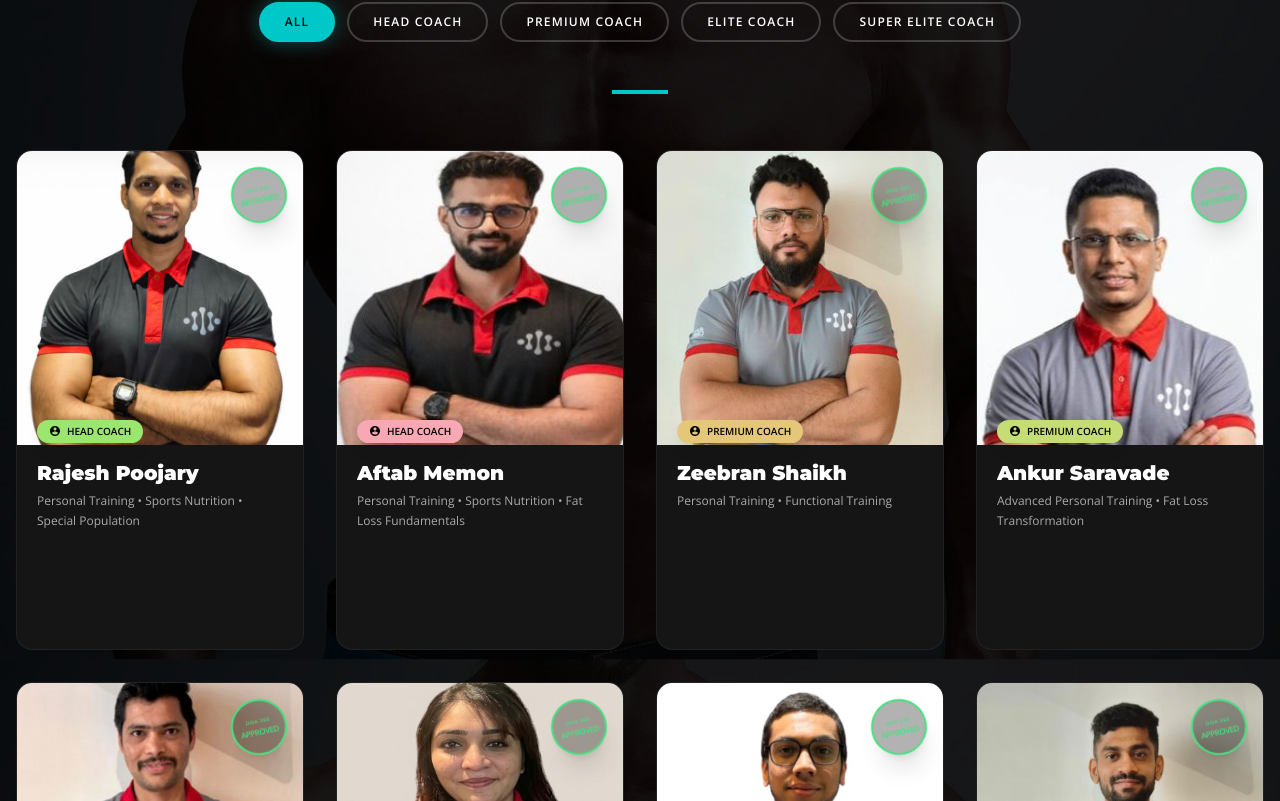
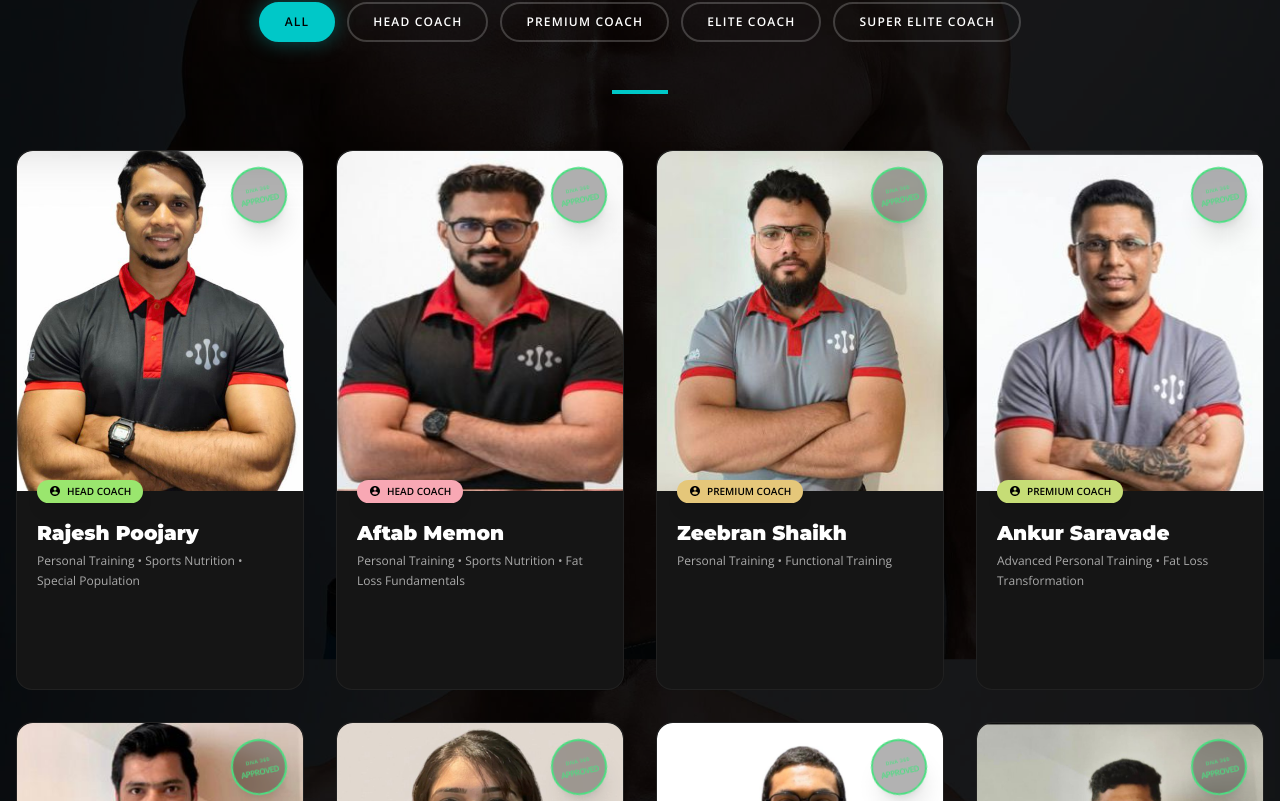
Before and after one commit to ke7innnn/dna360, a Next.js app: page /trainers in a window 1280 px wide. Shown: the part 699-1500 px from the top of the page. Built offline with nearby package versions, Linux system fonts and the light colour scheme.

Commit message:
style: adjusted trainer cards to show full physique without bottom cropping

```diff
--- a/app/trainers/page.tsx
+++ b/app/trainers/page.tsx
@@ -116,7 +116,7 @@ export default function TrainersPage() {
                 const pillColor = pillColors[index % pillColors.length];
 
                 return (
-                  <motion.div key={trainer.slug} variants={fadeUp} className="h-[500px] perspective-1000 group">
+                  <motion.div key={trainer.slug} variants={fadeUp} className="h-[540px] perspective-1000 group">
                     <div className="relative w-full h-full transform-style-3d cursor-pointer">
 
                       {/* FRONT — New Design */}
@@ -124,11 +124,11 @@ export default function TrainersPage() {
                         className="absolute inset-0 w-full h-full backface-hidden flip-front overflow-hidden bg-[#151515] rounded-2xl flex flex-col border border-white/5"
                       >
                         {/* Image Section */}
-                        <div className="relative h-[280px] w-full shrink-0 bg-[#222]">
+                        <div className="relative h-[340px] w-full shrink-0 bg-[#222]">
                           <img
                             src={trainer.imageMain}
                             alt={trainer.name}
-                            className="w-full h-full object-cover object-top rounded-t-2xl scale-110"
+                            className="w-full h-full object-cover object-top rounded-t-2xl transition-transform duration-500 group-hover:scale-105"
                           />
                           {/* Certified Badge */}
                           <div className="absolute top-4 right-4 w-14 h-14 border-[2px] border-[#4ade80] rounded-full flex flex-col items-center justify-center -rotate-12 bg-black/30 backdrop-blur-sm shadow-xl">
@@ -167,7 +167,7 @@ export default function TrainersPage() {
                         <img
                           src={trainer.imageMain}
                           alt={trainer.name}
-                          className="w-full h-full object-cover object-top scale-110"
+                          className="w-full h-full object-cover object-top"
                         />
                         <div className="absolute inset-0 bg-black/80 flex flex-col items-center justify-center p-6 text-center border-2 border-[#00c8c8] rounded-2xl">
                           <h3 className="text-white font-black font-montserrat uppercase text-xl mb-1">{trainer.name}</h3>
```
